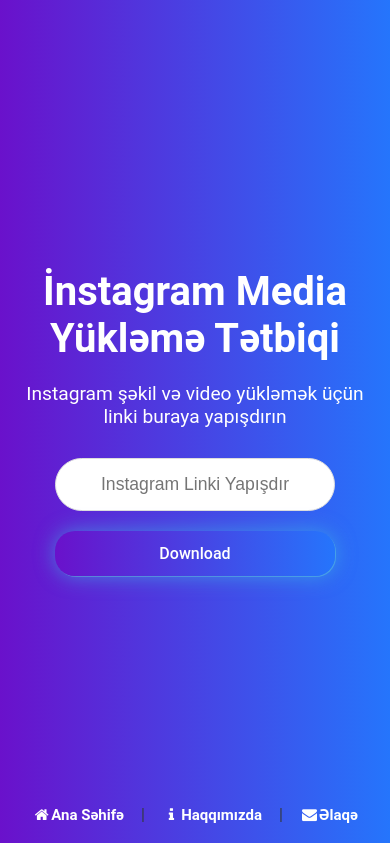
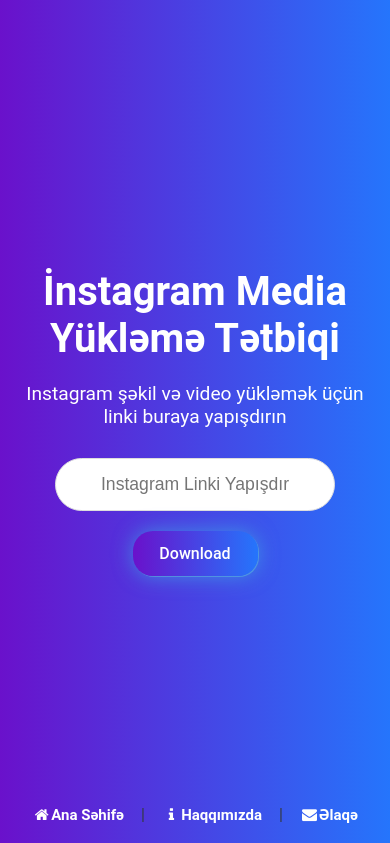
Before and after one commit to ferhadsultan98/igdownload, a Flask app: page / in a window 390 px wide. Shown: the top 843 px of the page. Run offline with Flask 3, Linux system fonts and the light colour scheme.

Commit message:
Update index.html

```diff
--- a/templates/index.html
+++ b/templates/index.html
@@ -407,8 +407,7 @@
           font-size: 2.5rem;
         }
 
-        #home input,
-        #home button {
+        #home input {
           width: 80%;
         }
 
```
